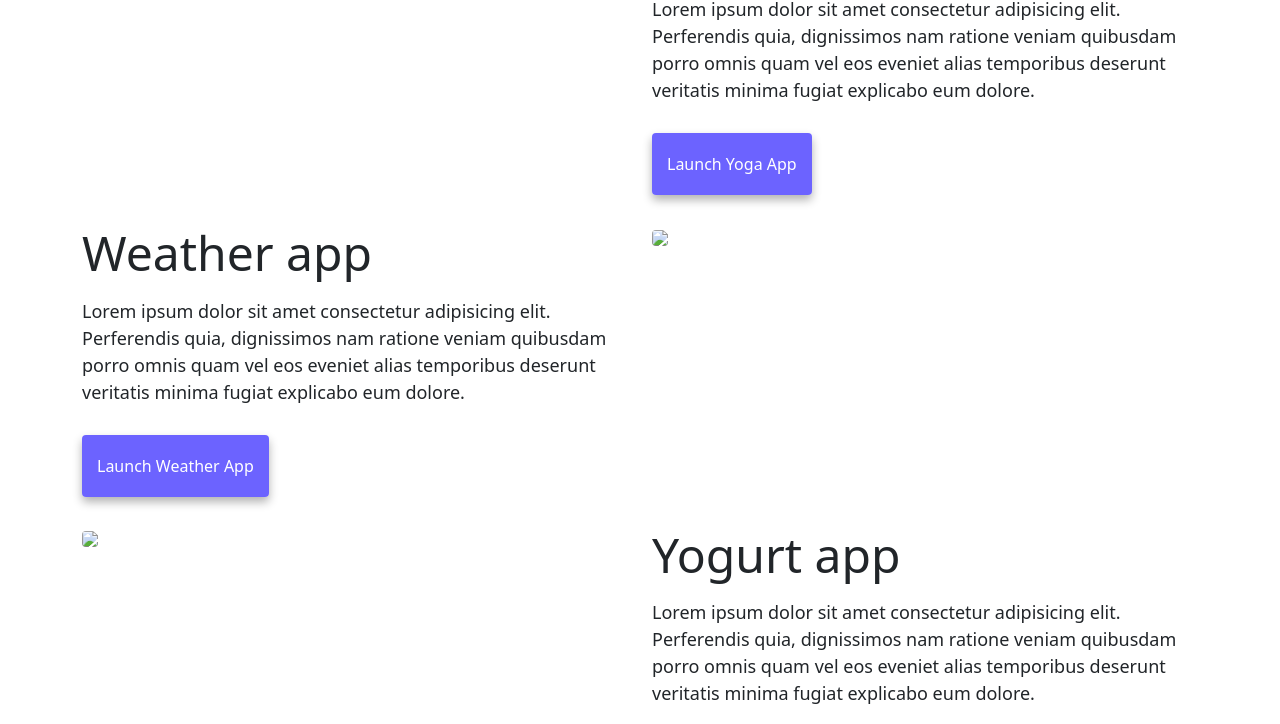
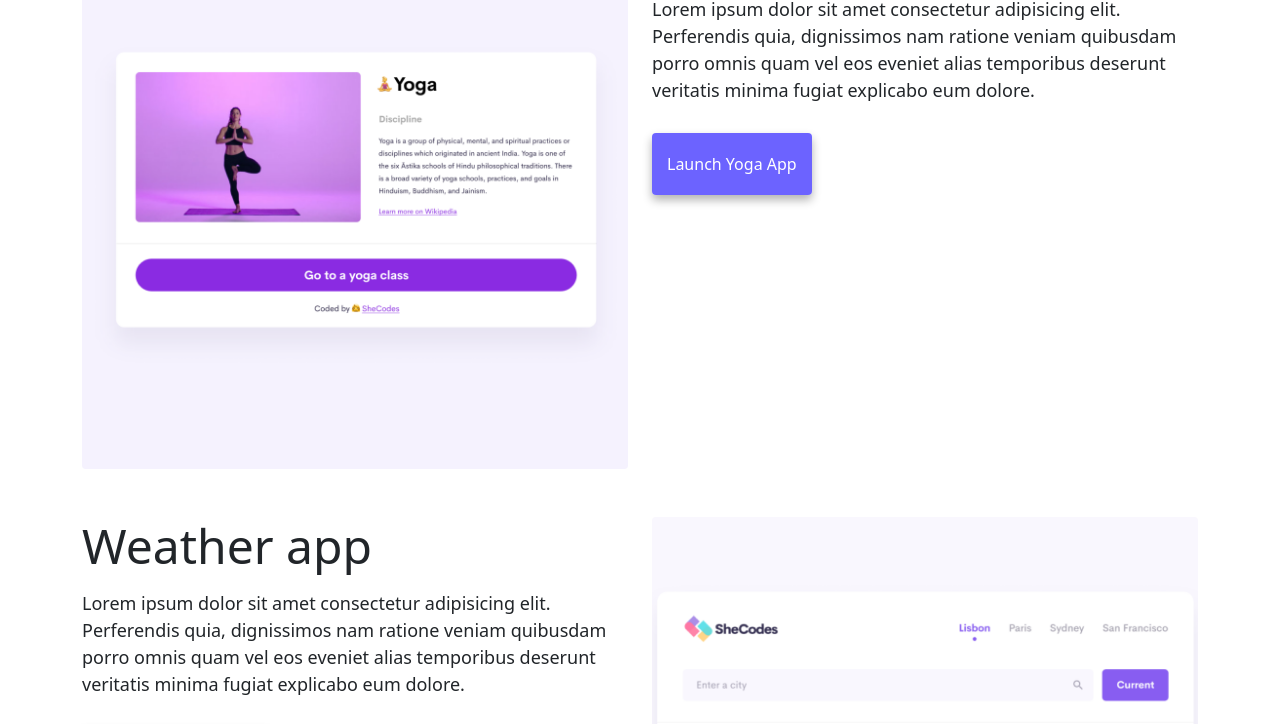
Before and after one commit to ndhlovukarabo/advanced-homework-tools, a website: page index.html in a window 1280 px wide. Shown: the part 573-1297 px from the top of the page. Drawn offline with nearby package versions, Linux system fonts and the light colour scheme.

Commit message:
added images and updated index.html

```diff
--- a/index.html
+++ b/index.html
@@ -60,7 +60,7 @@
     <div class="container">
       <div class="row">
         <div class="col-6">
-          <img src="images/yoga.png" class="img-fluid rounded" />
+          <img src="./l3jP-yoga.png" class="img-fluid rounded" />
         </div>
         <div class="col-6">
           <h2 class="mb-3">Yoga app</h2>
@@ -89,12 +89,12 @@
           </div>
         </div>
         <div class="col-6">
-          <img src="images/weather.png" class="img-fluid rounded" />
+          <img src="./jxM9-weather.png" class="img-fluid rounded" />
         </div>
       </div>
       <div class="row mt-5">
         <div class="col-6">
-          <img src="images/yogurt.png" class="img-fluid rounded" />
+          <img src="./WgM8-yogurt.png" class="img-fluid rounded" />
         </div>
         <div class="col-6">
           <h2 class="mb-3">Yogurt app</h2>
```
Also changed, not shown: WgM8-yogurt.png (added), jxM9-weather.png (added), l3jP-yoga.png (added).
